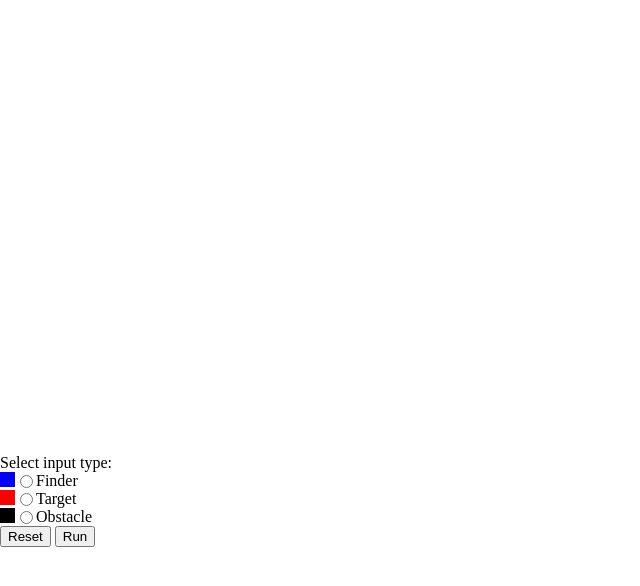
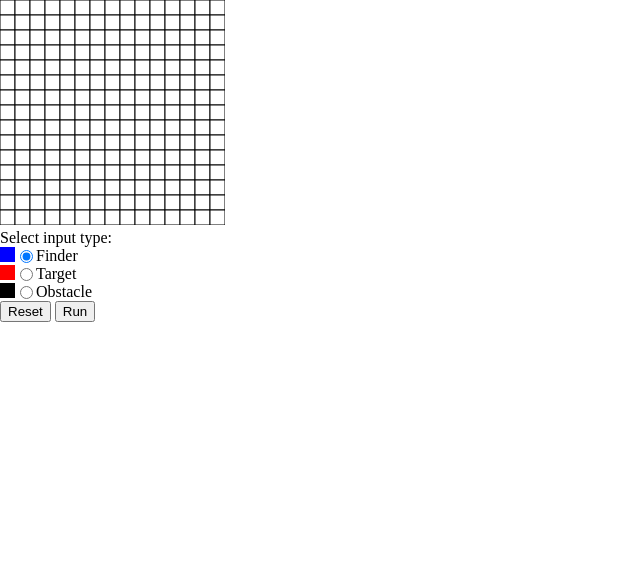
Before and after one commit to ChesterOfTheSemester/Canvas-Astar, a plain HTML site: page index.html in a window 1280 px wide. Shown: the whole page, without its empty margins (0-640 px from the left). Drawn offline with Linux system fonts and the light colour scheme.

Commit message:
Update index.html

```diff
--- a/index.html
+++ b/index.html
@@ -1,7 +1,7 @@
 <!DOCTYPE HTML>
 <html>
 <head>
-    <script src="main.js"></script>
+    <script src="astar.js"></script>
 
     <style>
         form label
```
